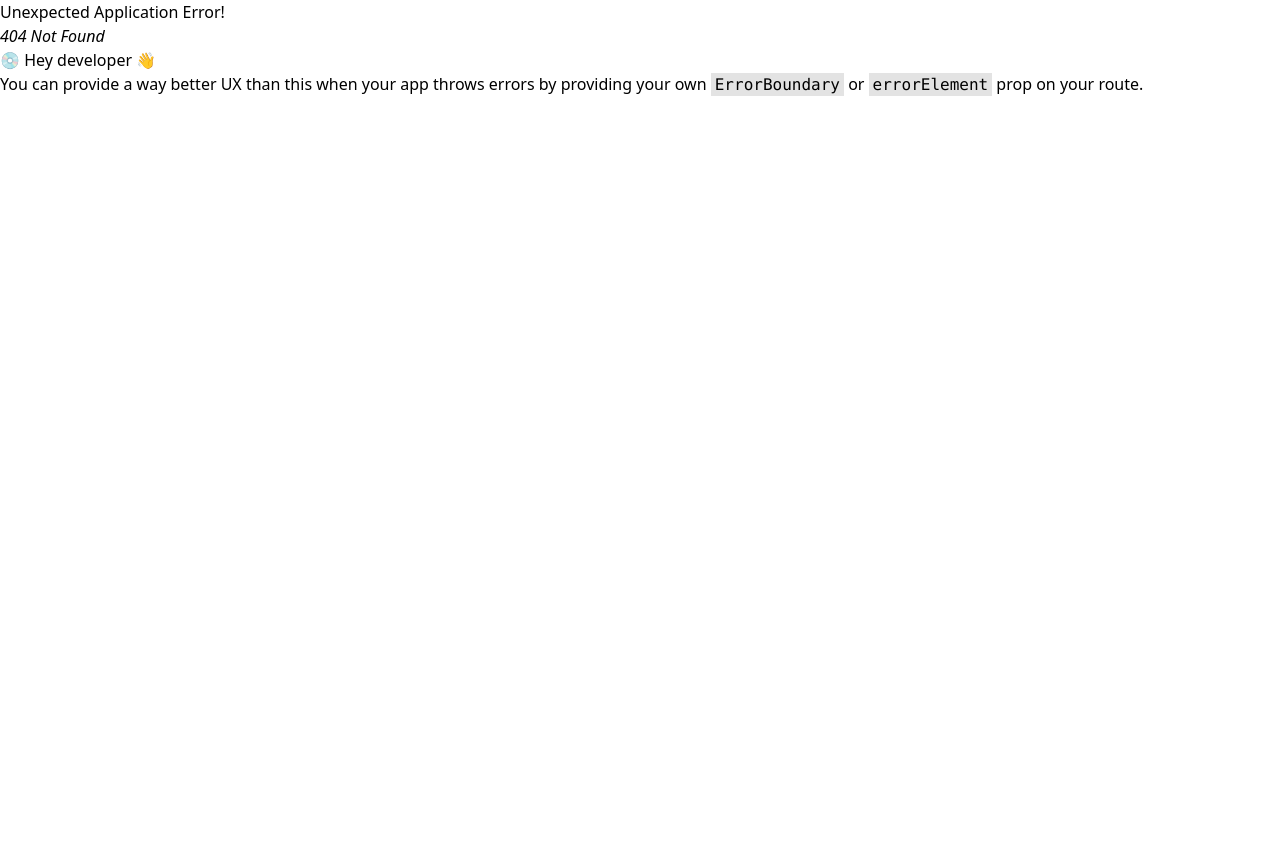
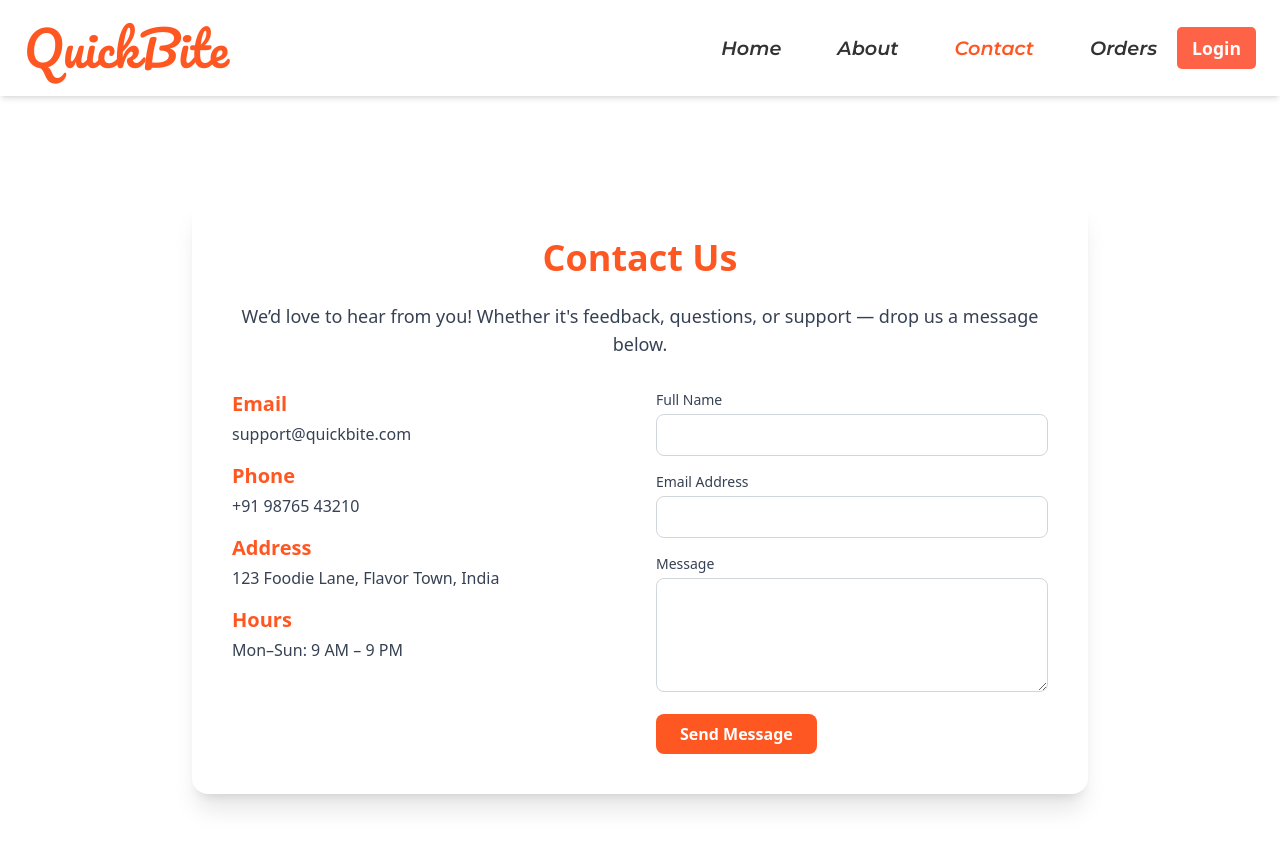
Before and after one commit to Dipika-Gandash/QuickBite, a React (Vite) app: page /contact in a window 1280 px wide. Before the commit this address had no page. Shown: the top 848 px of the page. Before the commit the page ends 800 px from the top, so only its background shows below. Built offline with nearby package versions, Linux system fonts and the light colour scheme.

Commit message:
Add About and Contact page

```diff
--- a/src/components/RestaurantCard.jsx
+++ b/src/components/RestaurantCard.jsx
@@ -21,7 +21,7 @@ const RestaurantCard = ({ resData }) => {
       </div>
 
       <div className="p-4">
-        <h3 className="text-[1.3rem] font-semibold text-black mb-2">{name}</h3>
+        <h3 className=" text-[1rem] md:text-[1.2rem] font-semibold text-black mb-2">{name}</h3>
 
         <div className="flex justify-between font-semibold text-sm text-gray-900 mb-2">
           <p>⭐ {avgRating}</p>
--- a/src/pages/About.jsx
+++ b/src/pages/About.jsx
@@ -0,0 +1,41 @@
+// About.jsx
+const About = () => {
+  return (
+    <div className="bg-white min-h-screen flex items-center justify-center px-4 py-8">
+      <div className="max-w-4xl bg-white shadow-xl rounded-2xl p-8 md:p-12">
+        <h1 className="text-4xl font-extrabold text-[#FF5722] mb-6 text-center">
+          About QuickBite
+        </h1>
+        <p className="text-lg text-gray-700 mb-5">
+          Welcome to <span className="font-semibold text-[#FF5722]">QuickBite</span> – your go-to destination for fast, fresh, and delicious food delivered right to your doorstep.
+        </p>
+        <p className="text-lg text-gray-700 mb-5">
+          At QuickBite, we believe that great food should be just a click away. Whether you're craving spicy street food, gourmet burgers, or comforting home-style meals, we’ve got something for every mood and moment. With a wide range of local restaurants and cloud kitchens, QuickBite brings your favorite dishes from your neighborhood right to your home.
+        </p>
+        <p className="text-lg text-gray-700 mb-5">
+          Our platform is designed to make ordering food simple, smooth, and enjoyable. Browse through menus, check restaurant ratings, track your order live, and enjoy contactless delivery — all from a clean and easy-to-use interface.
+        </p>
+
+        <h2 className="text-2xl font-bold text-[#FF5722] mb-3">Why QuickBite?</h2>
+        <ul className="list-disc list-inside text-gray-700 text-lg space-y-1 mb-5">
+          <li>🕒 Fast delivery</li>
+          <li>🍱 Curated restaurant selection</li>
+          <li>📱 Seamless browsing experience</li>
+          <li>⭐ Honest ratings & reviews</li>
+          <li>💳 Secure online payments</li>
+        </ul>
+
+        <p className="text-lg text-gray-700 mb-5">
+          We’re passionate about food and even more passionate about delivering happiness — one bite at a time. Whether you're working late, relaxing on a Sunday, or throwing a house party, QuickBite is here to serve you.
+        </p>
+
+        <p className="text-xl font-semibold text-center text-[#FF5722]">
+          QuickBite — Because hunger can’t wait.
+        </p>
+      </div>
+    </div>
+  );
+}
+
+
+export default About;
--- a/src/pages/Contact.jsx
+++ b/src/pages/Contact.jsx
@@ -0,0 +1,108 @@
+import { useState } from "react";
+
+export default function Contact() {
+  const [formData, setFormData] = useState({
+    name: "",
+    email: "",
+    message: "",
+  });
+
+  const handleChange = (e) => {
+    setFormData((prev) => ({
+      ...prev,
+      [e.target.name]: e.target.value,
+    }));
+  };
+
+  const handleSubmit = (e) => {
+    e.preventDefault();
+    console.log("Form submitted:", formData);
+    alert("Thanks for contacting us!");
+    setFormData({ name: "", email: "", message: "" });
+  };
+
+  return (
+    <div className="min-h-screen bg-white flex items-center justify-center px-4 py-12">
+      <div className="w-full max-w-4xl bg-white shadow-xl rounded-2xl p-8 md:p-10">
+        <h1 className="text-4xl font-extrabold text-[#FF5722] mb-6 text-center">
+          Contact Us
+        </h1>
+
+        <p className="text-lg text-gray-700 mb-8 text-center">
+          We’d love to hear from you! Whether it's feedback, questions, or support — drop us a message below.
+        </p>
+
+        <div className="grid md:grid-cols-2 gap-8">
+          {/* Contact Info */}
+          <div className="space-y-4">
+            <div>
+              <h2 className="text-xl font-semibold text-[#FF5722] mb-1">Email</h2>
+              <p className="text-gray-700">support@quickbite.com</p>
+            </div>
+            <div>
+              <h2 className="text-xl font-semibold text-[#FF5722] mb-1">Phone</h2>
+              <p className="text-gray-700">+91 98765 43210</p>
+            </div>
+            <div>
+              <h2 className="text-xl font-semibold text-[#FF5722] mb-1">Address</h2>
+              <p className="text-gray-700">123 Foodie Lane, Flavor Town, India</p>
+            </div>
+            <div>
+              <h2 className="text-xl font-semibold text-[#FF5722] mb-1">Hours</h2>
+              <p className="text-gray-700">Mon–Sun: 9 AM – 9 PM</p>
+            </div>
+          </div>
+
+          {/* Contact Form */}
+          <form onSubmit={handleSubmit} className="space-y-4">
+            <div>
+              <label className="block mb-1 text-sm font-medium text-gray-700">
+                Full Name
+              </label>
+              <input
+                type="text"
+                name="name"
+                required
+                value={formData.name}
+                onChange={handleChange}
+                className="w-full border border-gray-300 rounded-lg px-4 py-2 focus:outline-none focus:ring-2 focus:ring-[#FF5722]"
+              />
+            </div>
+            <div>
+              <label className="block mb-1 text-sm font-medium text-gray-700">
+                Email Address
+              </label>
+              <input
+                type="email"
+                name="email"
+                required
+                value={formData.email}
+                onChange={handleChange}
+                className="w-full border border-gray-300 rounded-lg px-4 py-2 focus:outline-none focus:ring-2 focus:ring-[#FF5722]"
+              />
+            </div>
+            <div>
+              <label className="block mb-1 text-sm font-medium text-gray-700">
+                Message
+              </label>
+              <textarea
+                name="message"
+                rows="4"
+                required
+                value={formData.message}
+                onChange={handleChange}
+                className="w-full border border-gray-300 rounded-lg px-4 py-2 focus:outline-none focus:ring-2 focus:ring-[#FF5722]"
+              ></textarea>
+            </div>
+            <button
+              type="submit"
+              className="bg-[#FF5722] text-white px-6 py-2 rounded-lg font-semibold hover:bg-orange-600 transition"
+            >
+              Send Message
+            </button>
+          </form>
+        </div>
+      </div>
+    </div>
+  );
+}
```
Also changed, not shown: src/main.jsx (+16 -16 lines).
